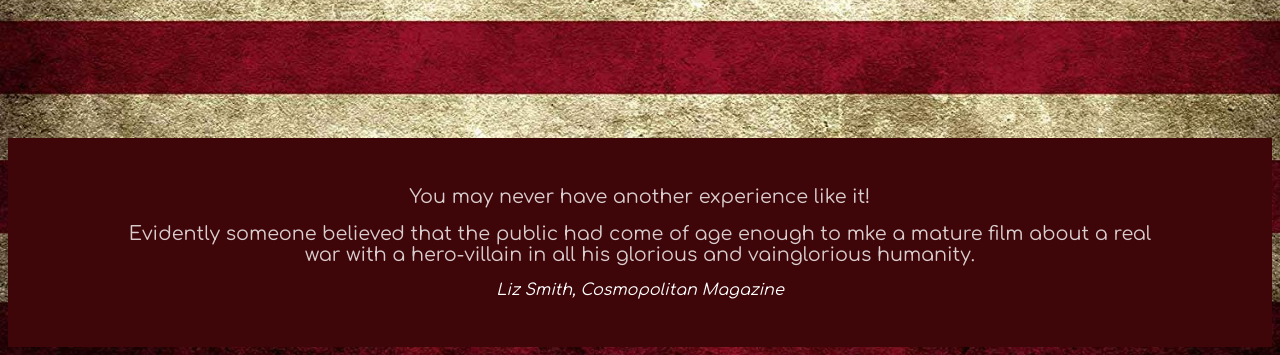
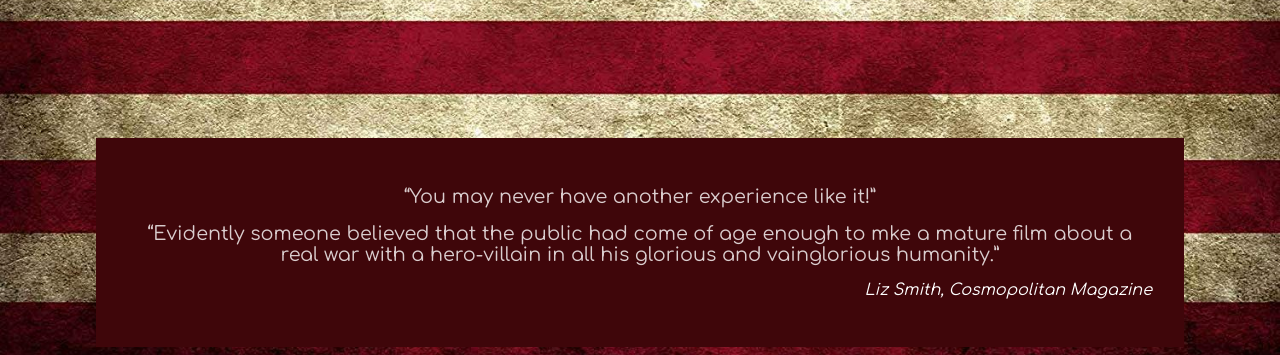
Before and after one commit to beutnagel/patton_film_site, a plain HTML site: page index.html in a window 1280 px wide. Shown: the part 531-886 px from the top of the page. Drawn offline with Linux system fonts and the light colour scheme.

Commit message:
inserted automatic cquotation marks

```diff
--- a/style/citation.css
+++ b/style/citation.css
@@ -4,11 +4,13 @@
     margin-top: 10rem;
     padding: 2rem;
     background-color: #3f060a;
+    max-width: 80vw;
+    margin: 10rem auto 0 auto;
 }
 
 .cite__quote {
     font-family: 'Comfortaa', cursive;
-    max-width: 80vw;
+    /* max-width: 80vw; */
     margin: 1rem auto 0 auto;
     font-size: 1.2rem;
     color: #dacdce;
@@ -17,4 +19,12 @@
 .cite__source {
     font-family: 'Comfortaa', cursive;
     font-style: italic;
+    text-align: right;
 }
+
+
+p.cite__quote::before {content: open-quote;}
+
+p.cite__quote::after {
+    content: close-quote;
+}
```
